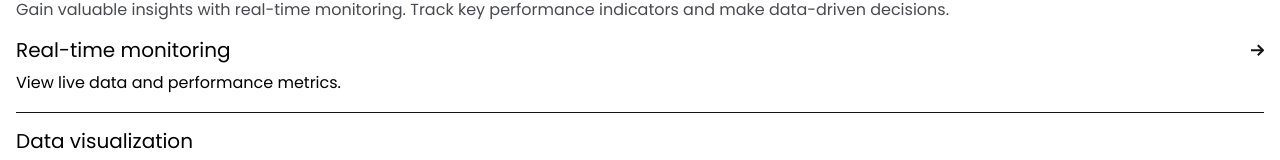
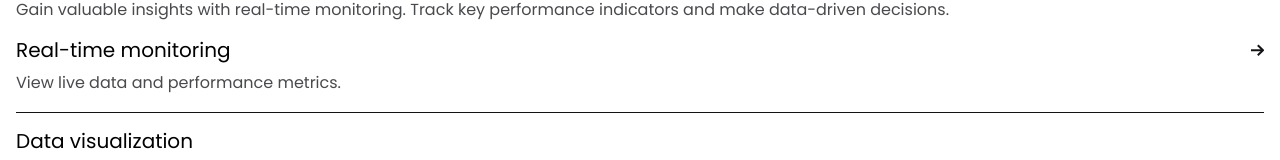
Before and after one commit to devalanlima/growth, a Vue app: page / in a window 1280 px wide. Both pictures are taken after a click on the button "Real-time monitoring". Shown: the part 2165-2325 px from the top of the page. Built offline with nearby package versions, Linux system fonts and the light colour scheme.

Commit message:
style: Remove hr class because now is defined on global style in App

```diff
--- a/src/components/molecules/MolAccordion.vue
+++ b/src/components/molecules/MolAccordion.vue
@@ -15,7 +15,7 @@
             :is="props.beforeIcon"
             />
         </button>
-        <p v-if="isOpen">{{ props.baseText }}</p>
+        <p v-if="isOpen" class="base-paragraph">{{ props.baseText }}</p>
     </div>
 </template>
 
@@ -55,4 +55,8 @@ const props = defineProps<Props>()
     align-items: center;
     width: 100%;
 }
+
+.base-paragraph{
+    color: var(--color-five);
+}
 </style>
```
